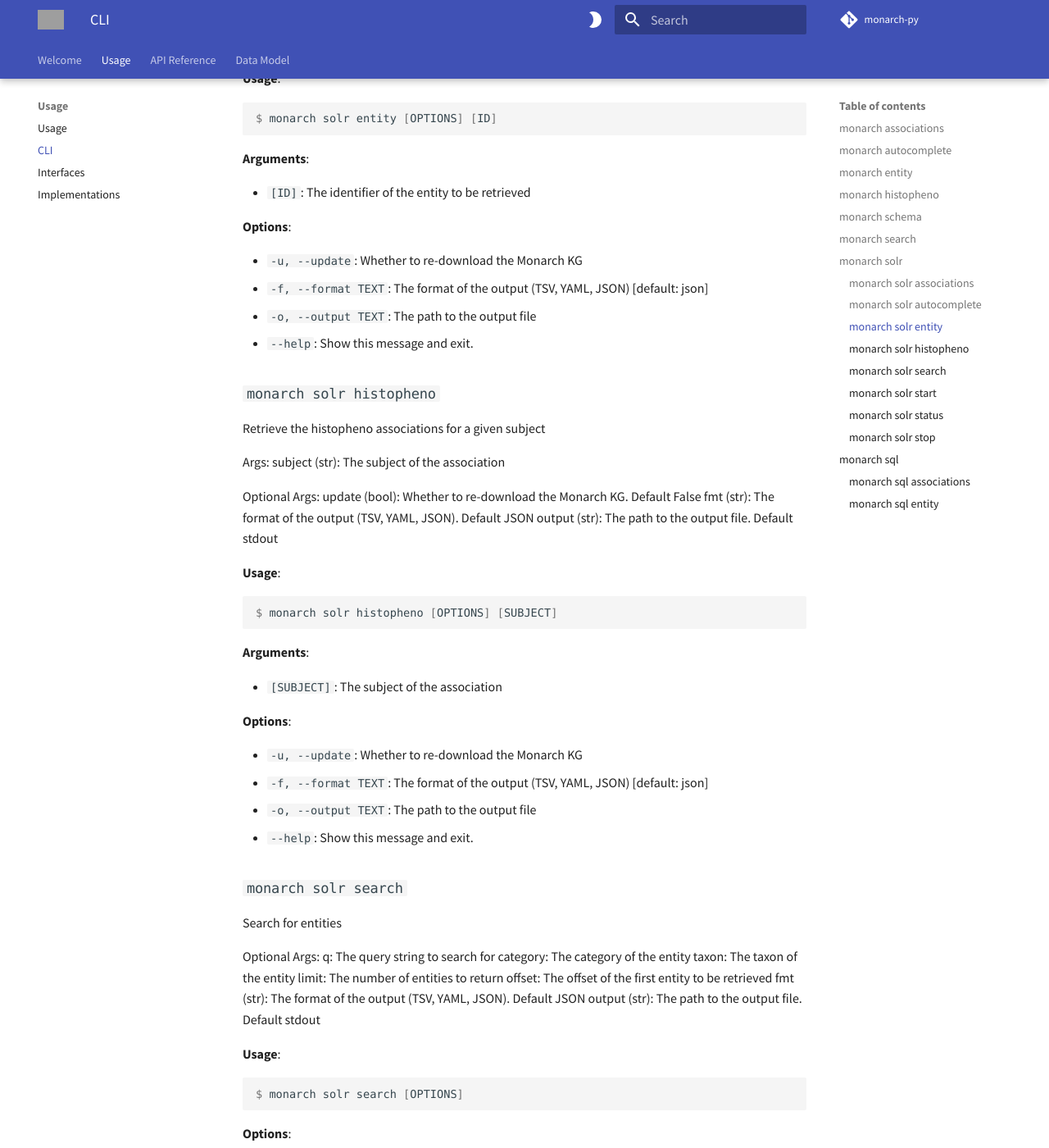
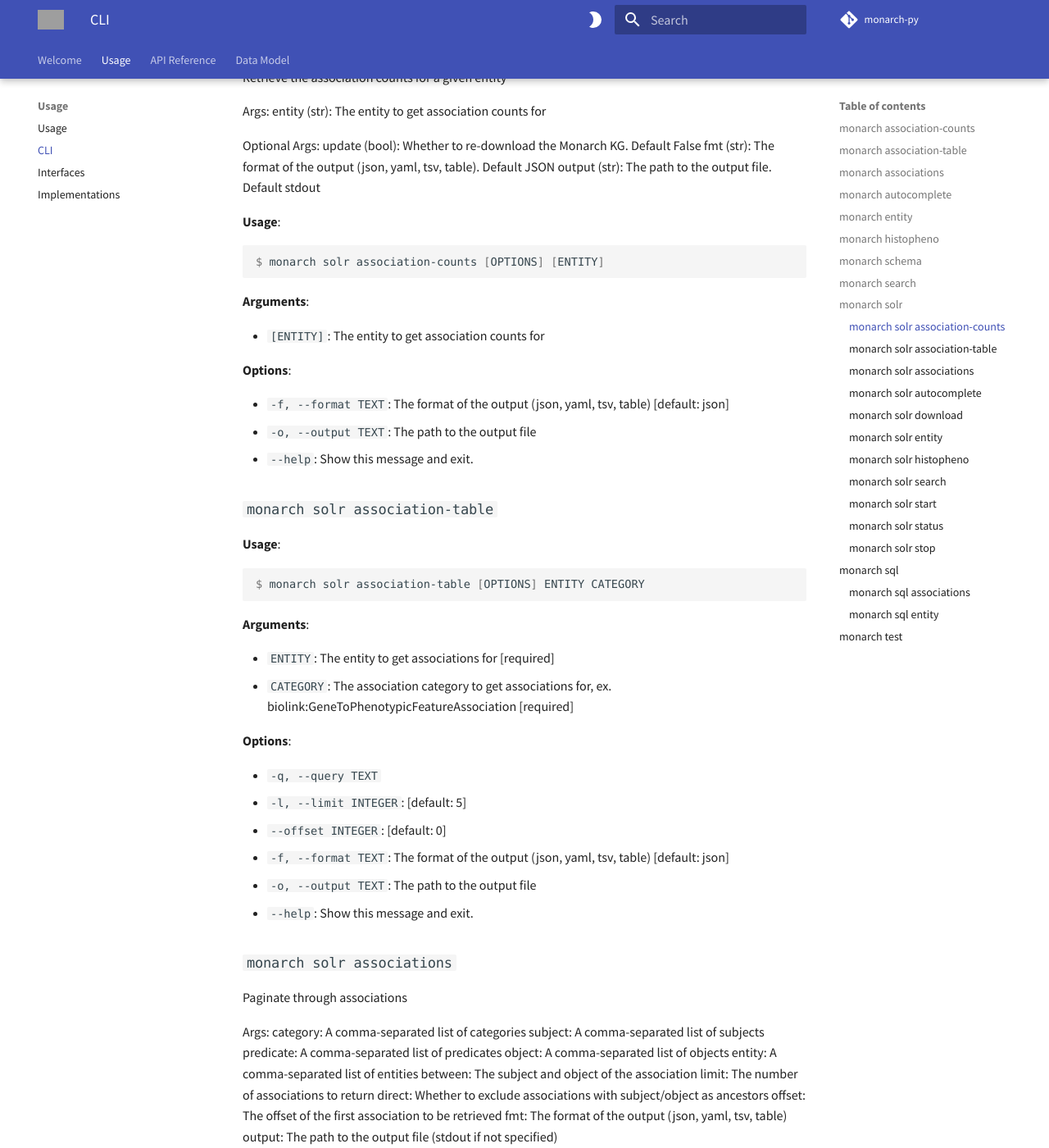
Before and after one commit to monarch-initiative/monarch-py, an MkDocs documentation site: the page built from docs/Usage/CLI.md, in a window 1280 px wide and 1400 px high, scrolled down 6279 px. Shown: the whole window at 82% size. Built offline with MkDocs 1.6.1 and Material for MkDocs 9.7.7, drawn with Linux system fonts in a browser that asks for light colours; some web fonts are replaced; comment, search, counter and statistics services are not loaded; some of the changed text lies outside the part shown; grey boxes are pictures that could not be loaded.

Commit message:
associations take multiple values for some args

````diff
--- a/docs/Usage/CLI.md
+++ b/docs/Usage/CLI.md
@@ -8,12 +8,17 @@
 
 **Options**:
 
+* `--version / --no-version`
+* `--quiet / --no-quiet`: [default: no-quiet]
+* `--debug / --no-debug`: [default: no-debug]
 * `--install-completion`: Install completion for the current shell.
 * `--show-completion`: Show completion for the current shell, to copy it or customize the installation.
 * `--help`: Show this message and exit.
 
 **Commands**:
 
+* `association-counts`: Retrieve association counts for an entity...
+* `association-table`
 * `associations`: Paginate through associations
 * `autocomplete`: Return entity autcomplete matches for a...
 * `entity`: Retrieve an entity by ID
@@ -22,20 +27,73 @@
 * `search`: Search for entities
 * `solr`
 * `sql`
+* `test`: Test the CLI
+
+## `monarch association-counts`
+
+Retrieve association counts for an entity by ID
+
+Args:
+    entity: The entity to get association counts for
+    fmt: The format of the output (json, yaml, tsv, table). Default JSON
+    output: The path to the output file. Default stdout
+
+Returns:
+    A list of association counts for the given entity containing association type, label and count
+
+**Usage**:
+
+```console
+$ monarch association-counts [OPTIONS] [ENTITY]
+```
+
+**Arguments**:
+
+* `[ENTITY]`: The entity to get association counts for
+
+**Options**:
+
+* `-f, --format TEXT`: The format of the output (json, yaml, tsv, table)  [default: json]
+* `-o, --output TEXT`: The path to the output file
+* `--help`: Show this message and exit.
+
+## `monarch association-table`
+
+**Usage**:
+
+```console
+$ monarch association-table [OPTIONS] ENTITY CATEGORY
+```
+
+**Arguments**:
+
+* `ENTITY`: The entity to get associations for  [required]
+* `CATEGORY`: The association category to get associations for, ex. biolink:GeneToPhenotypicFeatureAssociation  [required]
+
+**Options**:
+
+* `-q, --query TEXT`
+* `-l, --limit INTEGER`: [default: 5]
+* `--offset INTEGER`: [default: 0]
+* `-f, --format TEXT`: The format of the output (json, yaml, tsv, table)  [default: json]
+* `-o, --output TEXT`: The path to the output file
+* `--help`: Show this message and exit.
 
 ## `monarch associations`
 
 Paginate through associations
 
 Args:
-    category: The category of the association
-    predicate: The predicate of the association
-    subject: The subject of the association
-    object: The object of the association
-    entity: The subject or object of the association
+    category: A comma-separated list of categories
+    subject: A comma-separated list of subjects
+    predicate: A comma-separated list of predicates
+    object: A comma-separated list of objects
+    entity: A comma-separated list of entities
+    between: The subject and object of the association
     limit: The number of associations to return
+    direct: Whether to exclude associations with subject/object as ancestors
     offset: The offset of the first association to be retrieved
-    fmt: The format of the output (TSV, YAML, JSON)
+    fmt: The format of the output (json, yaml, tsv, table)
     output: The path to the output file (stdout if not specified)
 
 **Usage**:
@@ -46,15 +104,16 @@
 
 **Options**:
 
-* `-c, --category TEXT`
-* `-s, --subject TEXT`
-* `-p, --predicate TEXT`
-* `-o, --object TEXT`
-* `-e, --entity TEXT`
-* `--between TEXT`
-* `-l, --limit INTEGER`: [default: 20]
-* `--offset INTEGER`: [default: 0]
-* `-f, --format TEXT`: The format of the output (TSV, YAML, JSON)  [default: json]
+* `-c, --category TEXT`: Comma-separated list of categories
+* `-s, --subject TEXT`: Comma-separated list of subjects
+* `-p, --predicate TEXT`: Comma-separated list of predicates
+* `-o, --object TEXT`: Comma-separated list of objects
+* `-e, --entity TEXT`: Comma-separated list of entities
+* `-b, --between TEXT`: The subject and object of the association
+* `-l, --limit INTEGER`: The number of associations to return  [default: 20]
+* `-d, --direct`: Whether to exclude associations with subject/object as ancestors
+* `--offset INTEGER`: The offset of the first association to be retrieved  [default: 0]
+* `-f, --format TEXT`: The format of the output (json, yaml, tsv, table)  [default: json]
 * `-o, --output TEXT`: The path to the output file
 * `--help`: Show this message and exit.
 
@@ -64,7 +123,7 @@
 
 Args:
     q: The query string to autocomplete against
-    fmt: The format of the output (TSV, YAML, JSON)
+    fmt: The format of the output (json, yaml, tsv, table)
     output: The path to the output file (stdout if not specified)
 
 **Usage**:
@@ -79,7 +138,7 @@
 
 **Options**:
 
-* `-f, --format TEXT`: The format of the output (TSV, YAML, JSON)  [default: json]
+* `-f, --format TEXT`: The format of the output (json, yaml, tsv, table)  [default: json]
 * `-o, --output TEXT`: The path to the output file
 * `--help`: Show this message and exit.
 
@@ -89,7 +148,7 @@
 
 Args:
     id: The identifier of the entity to be retrieved
-    fmt: The format of the output (TSV, YAML, JSON)
+    fmt: The format of the output (json, yaml, tsv, table)
     output: The path to the output file (stdout if not specified)
 
 **Usage**:
@@ -104,8 +163,7 @@
 
 **Options**:
 
-* `-u, --update`: Whether to re-download the Monarch KG
-* `-f, --format TEXT`: The format of the output (TSV, YAML, JSON)  [default: json]
+* `-f, --format TEXT`: The format of the output (json, yaml, tsv, table)  [default: json]
 * `-o, --output TEXT`: The path to the output file
 * `--help`: Show this message and exit.
 
@@ -117,7 +175,7 @@
     subject: The subject of the association
 
 Optional Args:
-    fmt (str): The format of the output (TSV, YAML, JSON). Default JSON
+    fmt (str): The format of the output (json, yaml, tsv, table). Default JSON
     output (str): The path to the output file. Default stdout
 
 **Usage**:
@@ -132,8 +190,7 @@
 
 **Options**:
 
-* `-u, --update`: Whether to re-download the Monarch KG
-* `-f, --format TEXT`: The format of the output (TSV, YAML, JSON)  [default: json]
+* `-f, --format TEXT`: The format of the output (json, yaml, tsv, table)  [default: json]
 * `-o, --output TEXT`: The path to the output file
 * `--help`: Show this message and exit.
 
@@ -161,7 +218,7 @@
     taxon: The taxon of the entity
     limit: The number of entities to return
     offset: The offset of the first entity to be retrieved
-    fmt: The format of the output (TSV, YAML, JSON)
+    fmt: The format of the output (json, yaml, tsv, table)
     output: The path to the output file (stdout if not specified)
 
 **Usage**:
@@ -173,11 +230,13 @@
 **Options**:
 
 * `-q, --query TEXT`
-* `--category TEXT`
-* `--taxon TEXT`
-* `--limit INTEGER`: [default: 20]
+* `-c, --category TEXT`
+* `-t, --in-taxon TEXT`
+* `-ff, --facet-fields TEXT`
+* `--facet-queries TEXT`
+* `-l, --limit INTEGER`: [default: 20]
 * `--offset INTEGER`: [default: 0]
-* `-f, --format TEXT`: The format of the output (TSV, YAML, JSON)  [default: json]
+* `-f, --format TEXT`: The format of the output (json, yaml, tsv, table)  [default: json]
 * `-o, --output TEXT`: The path to the output file
 * `--help`: Show this message and exit.
 
@@ -191,35 +250,90 @@
 
 **Options**:
 
+* `--quiet / --no-quiet`: [default: no-quiet]
+* `--debug / --no-debug`: [default: no-debug]
 * `--help`: Show this message and exit.
 
 **Commands**:
 
+* `association-counts`: Retrieve the association counts for a...
+* `association-table`
 * `associations`: Paginate through associations
 * `autocomplete`: Return entity autcomplete matches for a...
+* `download`: Download the Monarch Solr KG.
 * `entity`: Retrieve an entity by ID
 * `histopheno`: Retrieve the histopheno associations for a...
 * `search`: Search for entities
 * `start`: Starts a local Solr container.
-* `status`
+* `status`: Checks the status of the local Solr...
 * `stop`: Stops the local Solr container.
+
+### `monarch solr association-counts`
+
+Retrieve the association counts for a given entity
+
+Args:
+    entity (str): The entity to get association counts for
+
+Optional Args:
+    update (bool): Whether to re-download the Monarch KG. Default False
+    fmt (str): The format of the output (json, yaml, tsv, table). Default JSON
+    output (str): The path to the output file. Default stdout
+
+**Usage**:
+
+```console
+$ monarch solr association-counts [OPTIONS] [ENTITY]
+```
+
+**Arguments**:
+
+* `[ENTITY]`: The entity to get association counts for
+
+**Options**:
+
+* `-f, --format TEXT`: The format of the output (json, yaml, tsv, table)  [default: json]
+* `-o, --output TEXT`: The path to the output file
+* `--help`: Show this message and exit.
+
+### `monarch solr association-table`
+
+**Usage**:
+
+```console
+$ monarch solr association-table [OPTIONS] ENTITY CATEGORY
+```
+
+**Arguments**:
+
+* `ENTITY`: The entity to get associations for  [required]
+* `CATEGORY`: The association category to get associations for, ex. biolink:GeneToPhenotypicFeatureAssociation  [required]
+
+**Options**:
+
+* `-q, --query TEXT`
+* `-l, --limit INTEGER`: [default: 5]
+* `--offset INTEGER`: [default: 0]
+* `-f, --format TEXT`: The format of the output (json, yaml, tsv, table)  [default: json]
+* `-o, --output TEXT`: The path to the output file
+* `--help`: Show this message and exit.
 
 ### `monarch solr associations`
 
 Paginate through associations
 
 Args:
-    category (str, optional): The category of the association.
-    subject (str, optional): The subject of the association.
-    predicate (str, optional): The predicate of the association.
-    object (str, optional): The object of the association.
-    entity (str, optional): The subject or object of the association.
-    between (str, optional): Two comma-separated entities to get bi-directional associations.
-    limit (int, optional): The number of associations to return. Default 20
-    offset (int, optional): The offset of the first association to be retrieved. Default 0
-    update (bool, optional): Whether to re-download the Monarch KG. Default False
-    fmt (str): The format of the output (TSV, YAML, JSON). Default JSON
-    output (str): The path to the output file. Default stdout
+    category: A comma-separated list of categories
+    subject: A comma-separated list of subjects
+    predicate: A comma-separated list of predicates
+    object: A comma-separated list of objects
+    entity: A comma-separated list of entities
+    between: The subject and object of the association
+    limit: The number of associations to return
+    direct: Whether to exclude associations with subject/object as ancestors
+    offset: The offset of the first association to be retrieved
+    fmt: The format of the output (json, yaml, tsv, table)
+    output: The path to the output file (stdout if not specified)
 
 **Usage**:
 
@@ -235,10 +349,10 @@
 * `--object TEXT`
 * `--entity TEXT`
 * `--between TEXT`
+* `--direct`
 * `--limit INTEGER`: [default: 20]
 * `--offset INTEGER`: [default: 0]
-* `-u, --update`: Whether to re-download the Monarch KG
-* `-f, --format TEXT`: The format of the output (TSV, YAML, JSON)  [default: json]
+* `-f, --format TEXT`: The format of the output (json, yaml, tsv, table)  [default: json]
 * `-o, --output TEXT`: The path to the output file
 * `--help`: Show this message and exit.
 
@@ -248,7 +362,7 @@
 
 Args:
     q: The query string to autocomplete against
-    fmt: The format of the output (TSV, YAML, JSON)
+    fmt: The format of the output (json, yaml, tsv, table)
     output: The path to the output file (stdout if not specified)
 
 **Usage**:
@@ -263,8 +377,22 @@
 
 **Options**:
 
-* `-f, --format TEXT`: The format of the output (TSV, YAML, JSON)  [default: json]
+* `-f, --format TEXT`: The format of the output (json, yaml, tsv, table)  [default: json]
 * `-o, --output TEXT`: The path to the output file
+* `--help`: Show this message and exit.
+
+### `monarch solr download`
+
+Download the Monarch Solr KG.
+
+**Usage**:
+
+```console
+$ monarch solr download [OPTIONS]
+```
+
+**Options**:
+
 * `--help`: Show this message and exit.
 
 ### `monarch solr entity`
@@ -275,8 +403,7 @@
     id (str): The identifier of the entity to be retrieved
 
 Optional Args:
-    update (bool): = Whether to re-download the Monarch KG. Default False
-    fmt (str): The format of the output (TSV, YAML, JSON). Default JSON
+    fmt (str): The format of the output (json, yaml, tsv, table). Default JSON
     output (str): The path to the output file. Default stdout
 
 **Usage**:
@@ -291,8 +418,7 @@
 
 **Options**:
 
-* `-u, --update`: Whether to re-download the Monarch KG
-* `-f, --format TEXT`: The format of the output (TSV, YAML, JSON)  [default: json]
+* `-f, --format TEXT`: The format of the output (json, yaml, tsv, table)  [default: json]
 * `-o, --output TEXT`: The path to the output file
 * `--help`: Show this message and exit.
 
@@ -305,7 +431,7 @@
 
 Optional Args:
     update (bool): Whether to re-download the Monarch KG. Default False
-    fmt (str): The format of the output (TSV, YAML, JSON). Default JSON
+    fmt (str): The format of the output (json, yaml, tsv, table). Default JSON
     output (str): The path to the output file. Default stdout
 
 **Usage**:
@@ -320,8 +446,7 @@
 
 **Options**:
 
-* `-u, --update`: Whether to re-download the Monarch KG
-* `-f, --format TEXT`: The format of the output (TSV, YAML, JSON)  [default: json]
+* `-f, --format TEXT`: The format of the output (json, yaml, tsv, table)  [default: json]
 * `-o, --output TEXT`: The path to the output file
 * `--help`: Show this message and exit.
 
@@ -333,9 +458,11 @@
     q: The query string to search for
     category: The category of the entity
     taxon: The taxon of the entity
+    facet_fields: The fields to facet on
+    facet_queries: The queries to facet on
     limit: The number of entities to return
     offset: The offset of the first entity to be retrieved
-    fmt (str): The format of the output (TSV, YAML, JSON). Default JSON
+    fmt (str): The format of the output (json, yaml, tsv, table). Default JSON
     output (str): The path to the output file. Default stdout
 
 **Usage**:
@@ -348,11 +475,12 @@
 
 * `-q, --query TEXT`
 * `-c, --category TEXT`
-* `-t, --taxon TEXT`
+* `-t, --in-taxon TEXT`
+* `-ff, --facet-fields TEXT`
+* `--facet-queries TEXT`
 * `-l, --limit INTEGER`: [default: 20]
 * `--offset INTEGER`: [default: 0]
-* `-u, --update`: Whether to re-download the Monarch KG
-* `-f, --format TEXT`: The format of the output (TSV, YAML, JSON)  [default: json]
+* `-f, --format TEXT`: The format of the output (json, yaml, tsv, table)  [default: json]
 * `-o, --output TEXT`: The path to the output file
 * `--help`: Show this message and exit.
 
@@ -372,6 +500,8 @@
 * `--help`: Show this message and exit.
 
 ### `monarch solr status`
+
+Checks the status of the local Solr container.
 
 **Usage**:
 
@@ -425,10 +557,11 @@
     object (str, optional): The object of the association.
     entity (str, optional): The subject or object of the association.
     between (str, optional): Two comma-separated entities to get bi-directional associations.
+    association_type (str, optional): The label of the association.
     limit (int, optional): The number of associations to return. Default 20
     offset (int, optional): The offset of the first association to be retrieved. Default 0
     update (bool, optional): Whether to re-download the Monarch KG. Default False
-    fmt (str): The format of the output (TSV, YAML, JSON). Default JSON
+    fmt (str): The format of the output (json, yaml, tsv, table). Default JSON
     output (str): The path to the output file. Default stdout
 
 **Usage**:
@@ -445,10 +578,11 @@
 * `--object TEXT`
 * `--entity TEXT`
 * `--between TEXT`
+* `--label TEXT`
 * `--limit INTEGER`: [default: 20]
 * `--offset INTEGER`: [default: 0]
 * `--update`
-* `-f, --format TEXT`: The format of the output (TSV, YAML, JSON)  [default: json]
+* `-f, --format TEXT`: The format of the output (json, yaml, tsv, table)  [default: json]
 * `-o, --output TEXT`: The path to the output file
 * `--help`: Show this message and exit.
 
@@ -459,7 +593,7 @@
 Args:
     id (str): The identifier of the entity to be retrieved
     update (bool): = Whether to re-download the Monarch KG. Default False
-    fmt (str): The format of the output (TSV, YAML, JSON). Default JSON
+    fmt (str): The format of the output (json, yaml, tsv, table). Default JSON
     output (str): The path to the output file. Default stdout
 
 **Usage**:
@@ -475,6 +609,20 @@
 **Options**:
 
 * `-u, --update`: Whether to re-download the Monarch KG
-* `-f, --format TEXT`: The format of the output (TSV, YAML, JSON)  [default: json]
+* `-f, --format TEXT`: The format of the output (json, yaml, tsv, table)  [default: json]
 * `-o, --output TEXT`: The path to the output file
 * `--help`: Show this message and exit.
+
+## `monarch test`
+
+Test the CLI
+
+**Usage**:
+
+```console
+$ monarch test [OPTIONS]
+```
+
+**Options**:
+
+* `--help`: Show this message and exit.
````
Also changed, not shown: other parts of docs/Usage/CLI.md (+2 -0 lines), pyproject.toml (+4 -4 lines), 5 other files.
